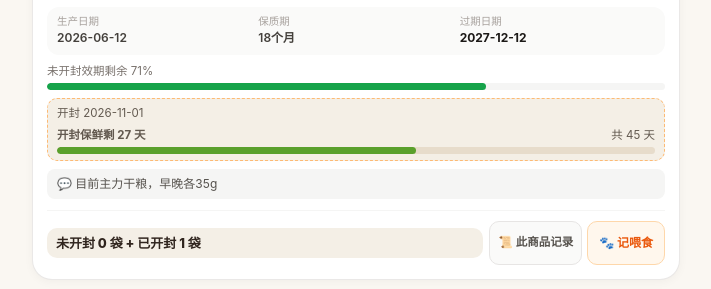
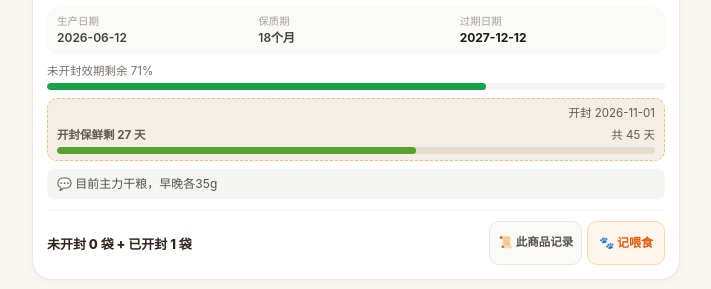
Before and after one commit to yoyogipark/meow-pantry, a plain HTML site: page index.html in a window 1280 px wide. Shown: the part 885-1174 px from the top of the page, without its empty margins (284-995 px from the left). Drawn offline with nearby package versions, Linux system fonts and the light colour scheme.

Commit message:
Style the opened stock and date in one row

```diff
--- a/css/styles.css
+++ b/css/styles.css
@@ -892,7 +892,6 @@ body.is-edit-mode .mode-switch-pill {
 .detail-card-track--expired { box-shadow: inset 0 0 0 1px #991B1B; }
 
 .detail-card-open-stock,
-.detail-card-open-balance,
 .detail-card-unopened-stock {
   display: flex;
   align-items: center;
@@ -912,11 +911,24 @@ body.is-edit-mode .mode-switch-pill {
   font-size: 11.5px;
 }
 
-.detail-card-open-balance {
-  flex: 1 1 0;
-  min-width: min(100%, 84px);
+.detail-card-open-summary {
+  display: flex;
+  flex: 0 0 100%;
+  flex-wrap: wrap;
+  align-items: center;
+  justify-content: space-between;
+  gap: 2px 6px;
+  min-width: 0;
   overflow-wrap: anywhere;
-  line-height: 1.4;
+}
+
+.detail-card-open-summary .detail-card-stock-text {
+  font-size: inherit;
+}
+
+.detail-card-open-date {
+  margin-inline-start: auto;
+  text-align: end;
 }
 
 .detail-card-open-progress {
```
